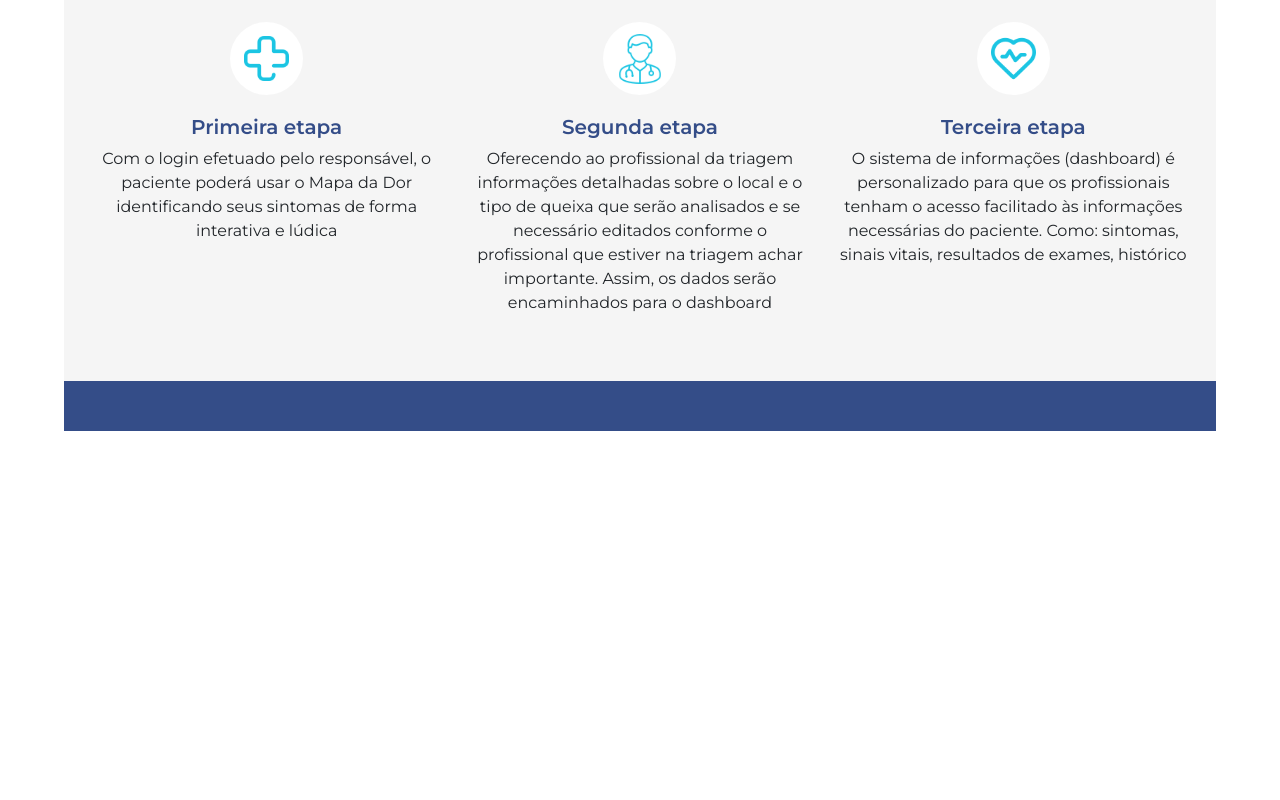
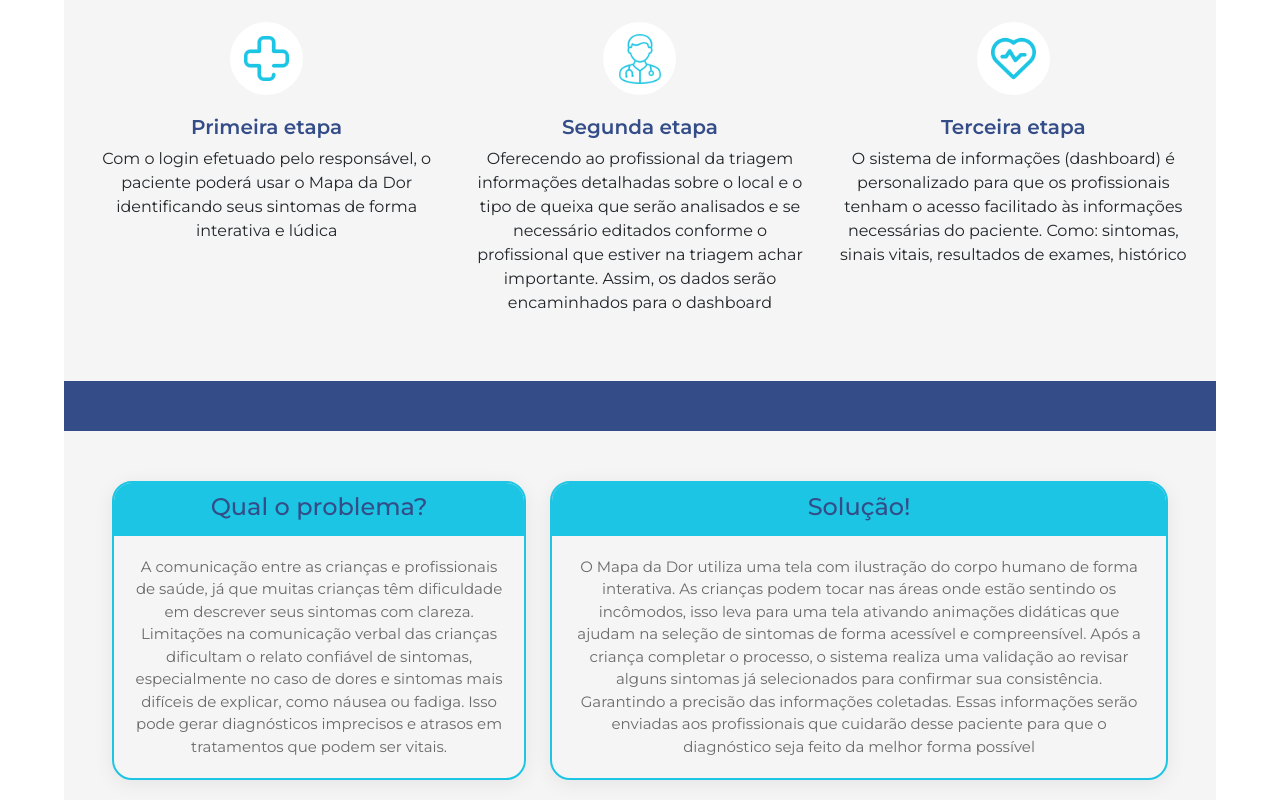
Before and after one commit to juhadja/Mapa-da-Dor, a React (Vite) app in the folder MapaDor/: page / in a window 1280 px wide. Shown: the part 922-1722 px from the top of the page. Before the commit the page ends 1403 px from the top, so only its background shows below. Built offline with nearby package versions, Linux system fonts and the light colour scheme.

Commit message:
sessao-solucao

```diff
--- a/MapaDor/src/App.jsx
+++ b/MapaDor/src/App.jsx
@@ -5,6 +5,7 @@ import './App.css'
 import Sessao1 from './Componentes/Sessão_1'
 import SessaoArtigo from './Componentes/Sessão_artigo'
 import SessaoEtapas from './Componentes/Sessão Etapas'
+import SessaoSolucao from './Componentes/Sessão solução'
 
 
 function App() {
@@ -17,6 +18,7 @@ function App() {
       <main>
 
         <SessaoEtapas />
+        <SessaoSolucao />
       </main>
 
 
--- /dev/null
+++ b/MapaDor/src/Componentes/Sessão solução/index.jsx
@@ -0,0 +1,20 @@
+import './style.css'
+
+export default function SessaoSolucao() {
+    return (
+        <div className="d-block d-lg-flex gap-4 mx-5">
+            <div className="caixas">
+                <div className="titulo_caixa">
+                    <h3>Qual o problema?</h3>
+                </div>
+                <p>A comunicação entre as crianças e profissionais de saúde, já que muitas crianças têm dificuldade em descrever seus sintomas com clareza. Limitações na comunicação verbal das crianças dificultam o relato confiável de sintomas, especialmente no caso de dores e sintomas mais difíceis de explicar, como náusea ou fadiga. Isso pode gerar diagnósticos imprecisos e atrasos em tratamentos que podem ser vitais.</p>
+            </div>
+            <div className="caixas">
+                <div className="titulo_caixa">
+                    <h3>Solução!</h3>
+                </div>
+                <p>O Mapa da Dor utiliza uma tela com ilustração do corpo humano de forma interativa. As crianças podem tocar nas áreas onde estão sentindo os incômodos, isso leva para uma tela ativando animações didáticas que ajudam na seleção de sintomas de forma acessível e compreensível. Após a criança completar o processo, o sistema realiza uma validação ao revisar alguns sintomas já selecionados para confirmar sua consistência. Garantindo a precisão das informações coletadas. Essas informações serão enviadas aos profissionais que cuidarão desse paciente para que o diagnóstico seja feito da melhor forma possível</p>
+            </div>
+        </div>
+    )
+}
--- /dev/null
+++ b/MapaDor/src/Componentes/Sessão solução/style.css
@@ -0,0 +1,36 @@
+.caixas {
+    border-radius: 20px;
+    border: 2px solid var(--azul-destaque);
+    box-shadow: 0px 4px 20px 0px rgba(0, 0, 0, 0.07);
+    margin-bottom: 20px;
+}
+
+.titulo_caixa{
+    background-color: var(--azul-destaque);
+    border-radius: 18px 18px 0px 0px;
+    padding: 10px 0px 6px 0px;
+}
+.titulo_caixa h3{
+    text-align: center;
+    color: var(--azul-principal);
+    font-size: 24px;
+    font-weight: 500;
+}
+
+.caixas p{
+    text-align: center;
+    color: var(--cinza-texto);
+    font-size: 15px;
+    margin: 20px;
+}
+
+@media(max-width: 633px){
+    .titulo_caixa h3{
+        font-size: 20px;
+    }
+
+    .caixas p{
+        font-size: 12px;
+        margin: 15px;
+    }
+}
```
